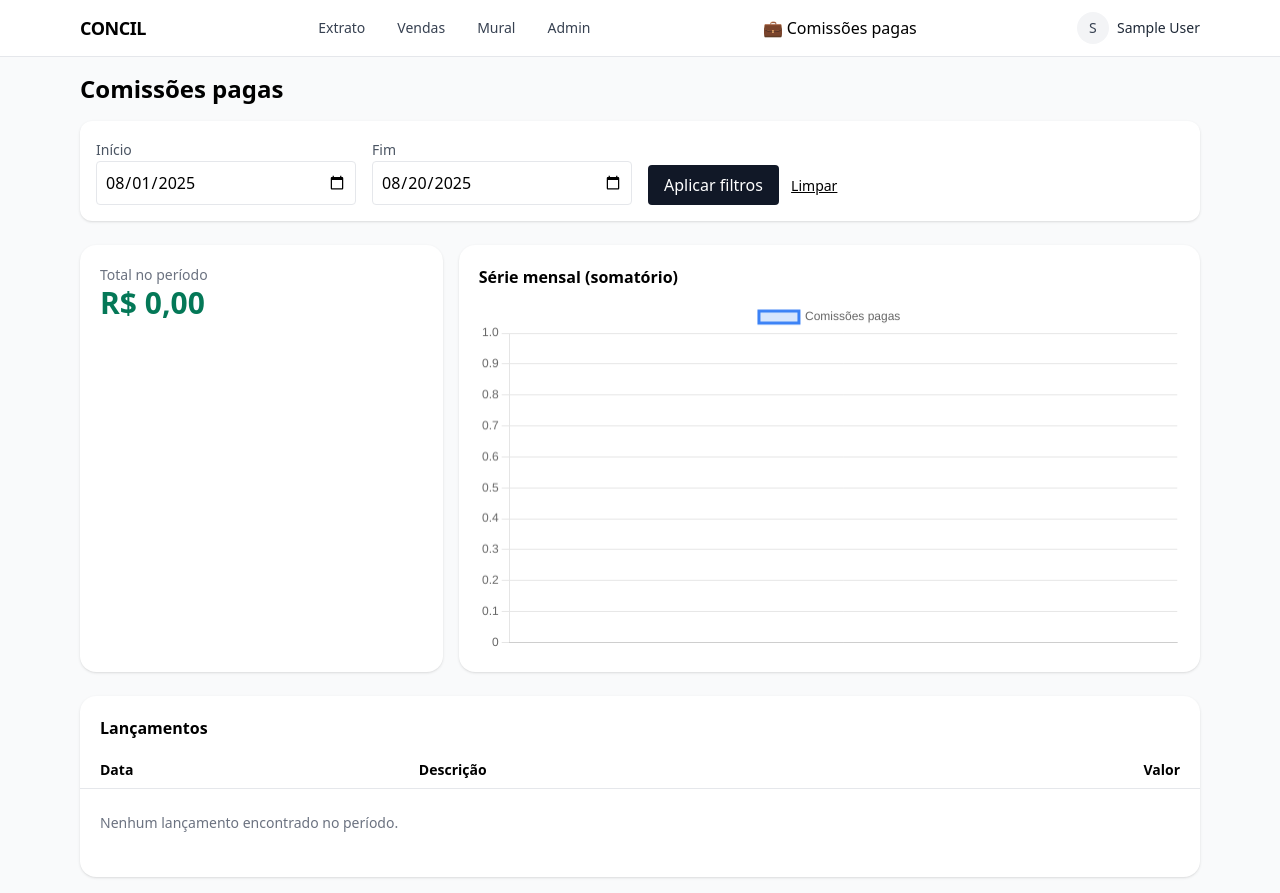
After one commit to BrunoIbiapina/lotesys, a Django app: page /relatorios/comissoes/ in a window 1280 px wide. The commit adds this page. Run offline with Django 5.2, Linux system fonts and the light colour scheme; a user stored in the database is signed in; tables that the repository leaves empty hold one stand-in row (values such as "Sample post"); some libraries are stand-ins or nearby versions.

Commit message:
Ajustes gerais: settings, dashboard, context_processors, templates, templatetags

```diff
--- a/config/settings.py
+++ b/config/settings.py
@@ -6,6 +6,7 @@ from pathlib import Path
 from dotenv import load_dotenv
 import os
 import dj_database_url
+
 
 load_dotenv()
 
@@ -175,6 +176,9 @@ JAZZMIN_SETTINGS = {
         {"name": "Dashboard", "url": "/", "permissions": ["auth.view_user"]},
         {"name": "Extrato", "url": "/financeiro/extrato/"},
         {"name": "Vendas", "url": "/vendas/"},
+        {"name": "Dashboard", "url": "/"},
+        {"name": "Extrato", "url": "/financeiro/extrato/"},
+        {"name": "Comissões", "url": "/relatorios/comissoes/"},
     ],
     "copyright": "LoteSys",
 }
--- a/config/urls.py
+++ b/config/urls.py
@@ -13,6 +13,7 @@ urlpatterns = [
     path("usuarios/", include(("usuarios.urls", "usuarios"), namespace="usuarios")),
     path("vendas/", include(("vendas.urls", "vendas"), namespace="vendas")),
     path("mural/", include(("mural.urls", "mural"), namespace="mural")),
+    path("relatorios/", include(("relatorios.urls", "relatorios"), namespace="relatorios")),
 
     # <<< SEM CONDICIONAL >>>
     path("notificacoes/", include(("notificacoes.urls", "notificacoes"), namespace="notificacoes")),
--- /dev/null
+++ b/relatorios/urls.py
@@ -0,0 +1,9 @@
+# relatorios/urls.py
+from django.urls import path
+from .views import comissoes_pagas
+
+app_name = "relatorios"
+
+urlpatterns = [
+    path("comissoes/", comissoes_pagas, name="comissoes_pagas"),
+]
--- /dev/null
+++ b/relatorios/views.py
@@ -0,0 +1,58 @@
+# relatorios/views.py
+from datetime import date
+from decimal import Decimal
+
+from django.contrib.auth.decorators import login_required, user_passes_test
+from django.db.models import Sum
+from django.db.models.functions import TruncMonth, Coalesce
+from django.shortcuts import render
+from django.utils import timezone
+
+from financeiro.models import Despesa
+
+
+def _parse_date(s: str | None):
+    if not s:
+        return None
+    try:
+        y, m, d = map(int, s.split("-"))
+        return date(y, m, d)
+    except Exception:
+        return None
+
+
+def _is_admin(user):
+    return user.is_superuser
+
+
+@login_required
+@user_passes_test(_is_admin)
+def comissoes_pagas(request):
+    hoje = timezone.localdate()
+    inicio = _parse_date(request.GET.get("inicio")) or hoje.replace(day=1)
+    fim    = _parse_date(request.GET.get("fim"))    or hoje
+
+    base_qs = (Despesa.objects
+               .filter(status="PAGA",
+                       data__range=(inicio, fim),
+                       descricao__icontains="comiss"))
+
+    total = base_qs.aggregate(s=Coalesce(Sum("valor"), Decimal("0.00")))["s"] or Decimal("0.00")
+
+    mensal = (base_qs
+              .annotate(mes=TruncMonth("data"))
+              .values("mes")
+              .annotate(v=Coalesce(Sum("valor"), Decimal("0.00")))
+              .order_by("mes"))
+
+    itens = base_qs.order_by("-data", "-id")[:100]
+
+    ctx = dict(
+        titulo="Comissões pagas",
+        hoje=hoje, inicio=inicio, fim=fim,
+        total=total,
+        itens=itens,
+        mensal_labels=[r["mes"].strftime("%Y-%m") for r in mensal if r["mes"]],
+        mensal_values=[float(r["v"]) for r in mensal if r["mes"]],
+    )
+    return render(request, "relatorios/comissoes_pagas.html", ctx)
--- a/templates/base.html
+++ b/templates/base.html
@@ -11,7 +11,11 @@
     <script src="https://cdn.tailwindcss.com"></script>
   </head>
 
-  <style>html { scroll-behavior: smooth; }</style>
+  <style>
+    html {
+      scroll-behavior: smooth;
+    }
+  </style>
   <body class="bg-gray-50">
     {% load mural_ui %}
 
@@ -29,11 +33,15 @@
             class="px-3 py-1.5 rounded-full text-sm
                  {% if request.path|slice:':11' == '/financeiro' %}
 
+
                    bg-indigo-600 text-white
+
 
             {% else %}
 
+
                    text-gray-700 hover:bg-gray-100
+
 
             {% endif %}">
             Extrato
@@ -44,11 +52,15 @@
             class="px-3 py-1.5 rounded-full text-sm
                  {% if request.path|slice:':8' == '/vendas/' or request.path == '/vendas' %}
 
+
                    bg-indigo-600 text-white
+
 
             {% else %}
 
+
                    text-gray-700 hover:bg-gray-100
+
 
             {% endif %}">
             Vendas
@@ -59,11 +71,15 @@
             class="px-3 py-1.5 rounded-full text-sm relative
           {% if request.path|slice:':7' == '/mural/' or request.path == '/mural' %}
 
+
             bg-indigo-600 text-white
+
 
             {% else %}
 
+
             text-gray-700 hover:bg-gray-100
+
 
             {% endif %}">
             Mural{% mural_badge recentes_dias=7 %}
@@ -74,6 +90,10 @@
             <a href="/admin/" class="px-3 py-1.5 rounded-full text-sm text-gray-700 hover:bg-gray-100">Admin</a>
           {% endif %}
         </nav>
+
+        {% if request.user.is_superuser %}
+          <a href="{% url 'relatorios:comissoes_pagas' %}" class="...">💼 Comissões pagas</a>
+        {% endif %}
 
         <!-- Usuário / Auth -->
         <div class="flex items-center gap-3">
--- /dev/null
+++ b/templates/relatorios/comissoes_pagas.html
@@ -0,0 +1,89 @@
+{% extends "base.html" %}
+{% load ui %}
+
+{% block title %}Comissões pagas{% endblock %}
+
+{% block content %}
+<div class="flex items-center justify-between mb-4">
+  <h1 class="text-2xl font-semibold">Comissões pagas</h1>
+</div>
+
+<form method="get" class="bg-white p-4 rounded-xl shadow mb-6">
+  <div class="grid sm:grid-cols-4 gap-4 items-end">
+    <div>
+      <label class="text-sm text-gray-600">Início</label>
+      <input type="date" name="inicio" value="{{ inicio|date:'Y-m-d' }}" class="w-full border rounded p-2">
+    </div>
+    <div>
+      <label class="text-sm text-gray-600">Fim</label>
+      <input type="date" name="fim" value="{{ fim|date:'Y-m-d' }}" class="w-full border rounded p-2">
+    </div>
+    <div class="sm:col-span-2">
+      <button class="px-4 py-2 rounded bg-gray-900 text-white">Aplicar filtros</button>
+      <a href="?inicio=&fim=" class="ml-2 text-sm underline">Limpar</a>
+    </div>
+  </div>
+</form>
+
+<div class="grid lg:grid-cols-3 gap-4 mb-6">
+  <div class="bg-white p-5 rounded-2xl shadow">
+    <div class="text-gray-500 text-sm">Total no período</div>
+    <div class="text-3xl font-bold text-emerald-700">{{ total|brl }}</div>
+  </div>
+  <div class="bg-white p-5 rounded-2xl shadow lg:col-span-2">
+    <h3 class="font-semibold mb-3">Série mensal (somatório)</h3>
+    <canvas id="serieComissoes"></canvas>
+  </div>
+</div>
+
+<div class="bg-white p-5 rounded-2xl shadow">
+  <h3 class="font-semibold mb-3">Lançamentos</h3>
+  <div class="overflow-auto -mx-5">
+    <table class="min-w-full text-sm">
+      <thead>
+        <tr class="text-left border-b">
+          <th class="px-5 py-2">Data</th>
+          <th class="px-5 py-2">Descrição</th>
+          <th class="px-5 py-2 text-right">Valor</th>
+        </tr>
+      </thead>
+      <tbody>
+        {% for d in itens %}
+        <tr class="border-b last:border-0">
+          <td class="px-5 py-2 whitespace-nowrap">{{ d.data|date:"d/m/Y" }}</td>
+          <td class="px-5 py-2">{{ d.descricao }}</td>
+          <td class="px-5 py-2 text-right font-medium">{{ d.valor|brl }}</td>
+        </tr>
+        {% empty %}
+        <tr><td colspan="3" class="px-5 py-6 text-gray-500">Nenhum lançamento encontrado no período.</td></tr>
+        {% endfor %}
+      </tbody>
+    </table>
+  </div>
+</div>
+
+<script src="https://cdn.jsdelivr.net/npm/chart.js"></script>
+<script>
+  const labels = {{ mensal_labels|safe }};
+  const values = {{ mensal_values|safe }};
+  new Chart(document.getElementById('serieComissoes'), {
+    type: 'line',
+    data: {
+      labels,
+      datasets: [{
+        label: 'Comissões pagas',
+        data: values,
+        borderColor: 'rgba(59,130,246,1)',
+        backgroundColor: 'rgba(59,130,246,0.2)',
+        fill: true,
+        tension: .35
+      }]
+    },
+    options: {
+      responsive: true,
+      plugins: { legend: { position: 'top' } },
+      scales: { y: { beginAtZero: true } }
+    }
+  });
+</script>
+{% endblock %}
```
Also changed, not shown: relatorios/__init__.py (added).
